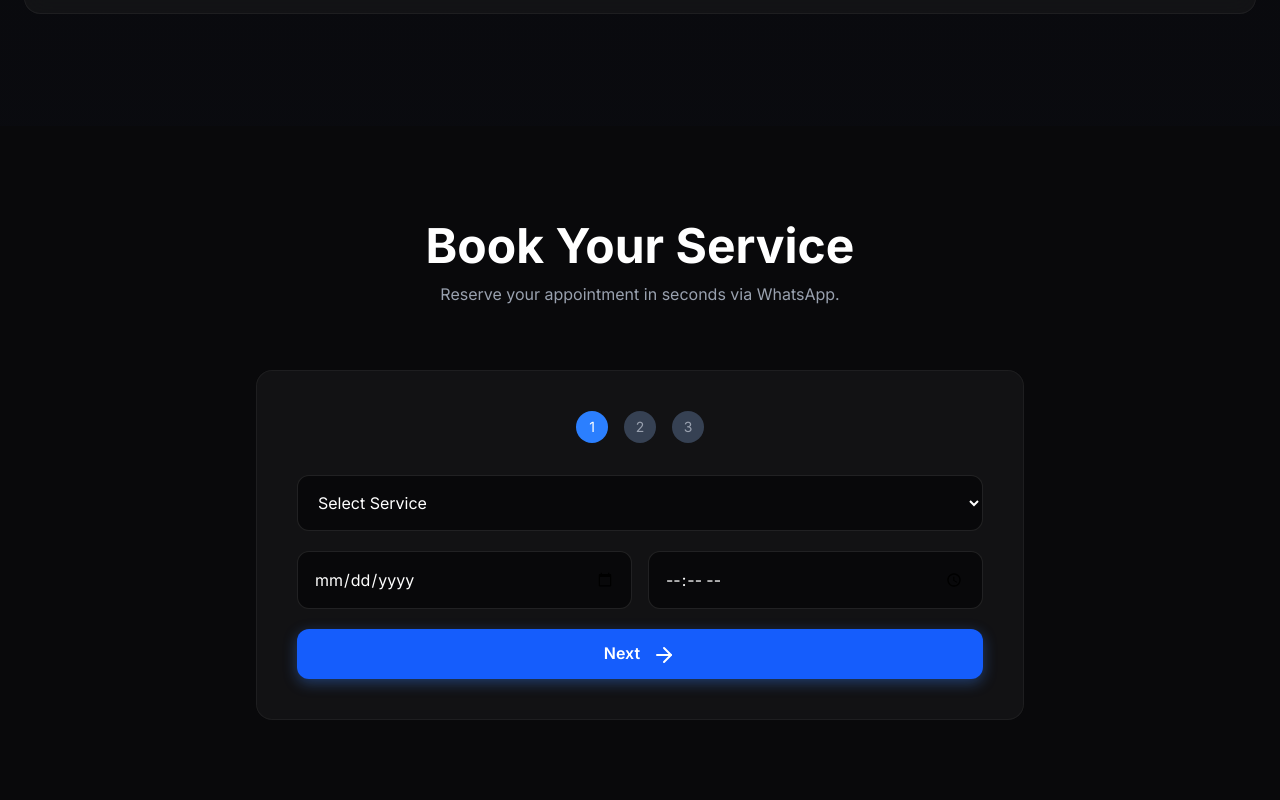
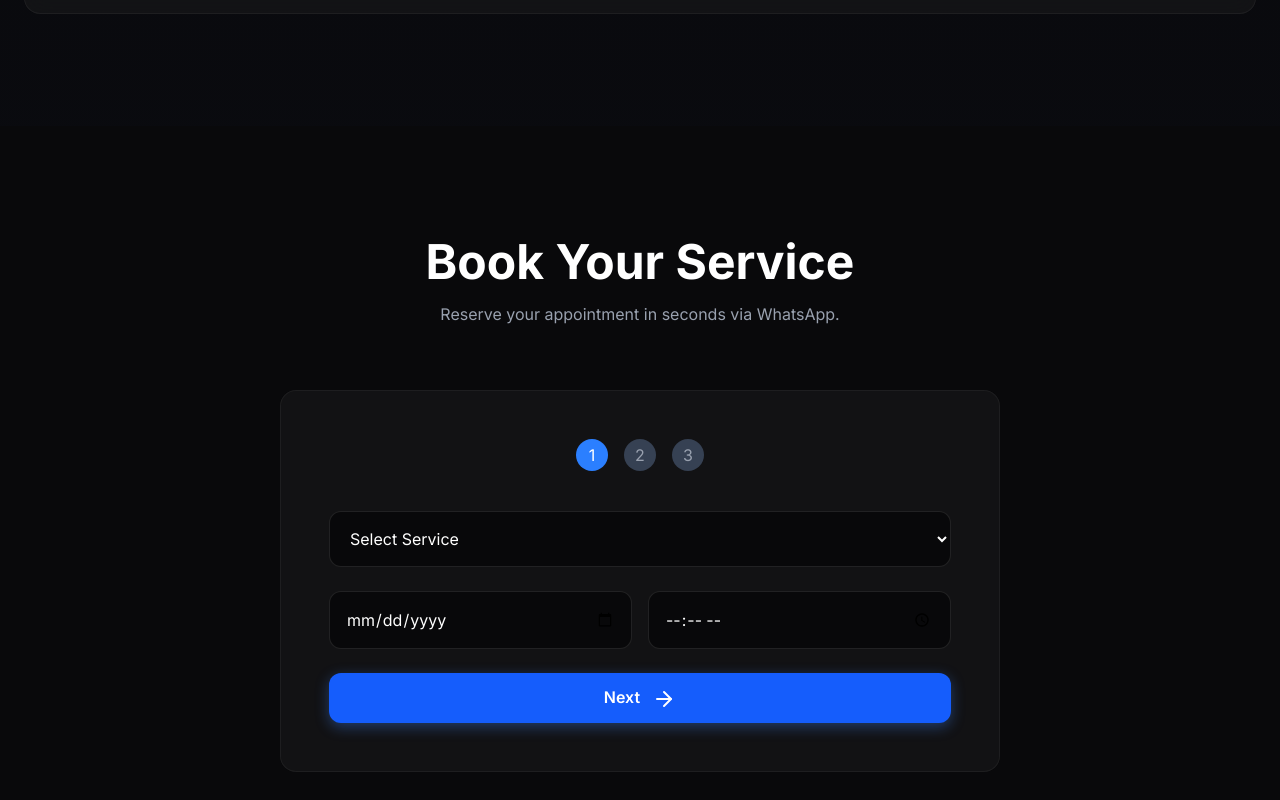
Before and after one commit to codewithayush-04/0001.in, a React (Vite) app: page / in a window 1280 px wide. Shown: the part 4460-5260 px from the top of the page. Built offline with nearby package versions, Linux system fonts and the light colour scheme.

Commit message:
final update

```diff
--- a/src/components/BookingForm.jsx
+++ b/src/components/BookingForm.jsx
@@ -39,9 +39,16 @@ const BookingForm = () => {
       (s) => s.value === formData.service
     );
 
-    const message = `🚗 *New Booking Request - 0001 Cars*\n\n👤 Name: ${formData.name}\n📞 Phone: ${formData.phone}\n🔧 Service: ${selectedService?.label}\n📅 Date: ${formData.date}\n⏰ Time: ${formData.time}`;
+    const message = `🚗 *New Booking Request - 0001 Cars*
 
-    const whatsappNumber = "917769970001";
+👤 Name: ${formData.name}
+📞 Phone: ${formData.phone}
+🔧 Service: ${selectedService?.label}
+📅 Date: ${formData.date}
+⏰ Time: ${formData.time}`;
+
+    const whatsappNumber = "917769970001"; // 🔥 your number
+
     const url = `https://wa.me/${whatsappNumber}?text=${encodeURIComponent(message)}`;
 
     window.open(url, "_blank");
@@ -51,22 +58,22 @@ const BookingForm = () => {
   };
 
   return (
-    <section id="book-now" className="py-16 md:py-24 px-4">
-      <div className="container mx-auto max-w-3xl">
+    <section id="book-now" className="py-28 relative">
+      <div className="container mx-auto px-6 max-w-3xl">
 
-        <motion.div className="text-center mb-10 md:mb-16">
-          <h2 className="text-2xl sm:text-3xl md:text-5xl font-bold mb-3">Book Your Service</h2>
-          <p className="text-gray-400 text-sm sm:text-base">
+        <motion.div className="text-center mb-16">
+          <h2 className="text-3xl md:text-5xl font-bold mb-4">Book Your Service</h2>
+          <p className="text-gray-400">
             Reserve your appointment in seconds via WhatsApp.
           </p>
         </motion.div>
 
-        <div className="glass-card p-4 sm:p-6 md:p-10 rounded-2xl">
+        <div className="glass-card p-8 md:p-12">
 
           {/* Steps */}
-          <div className="flex justify-center gap-3 sm:gap-4 mb-8">
+          <div className="flex justify-center gap-4 mb-10">
             {[1, 2, 3].map((s) => (
-              <div key={s} className={`w-7 h-7 sm:w-8 sm:h-8 text-sm rounded-full flex items-center justify-center ${
+              <div key={s} className={`w-8 h-8 rounded-full flex items-center justify-center ${
                 s <= step ? 'bg-blue-500 text-white' : 'bg-gray-700 text-gray-400'
               }`}>
                 {s < step ? <Check className="w-4 h-4" /> : s}
@@ -76,14 +83,14 @@ const BookingForm = () => {
 
           {/* Step 1 */}
           {step === 1 && (
-            <form onSubmit={handleNext} className="space-y-5">
+            <form onSubmit={handleNext} className="space-y-6">
 
               <select
                 name="service"
                 required
                 value={formData.service}
                 onChange={handleChange}
-                className="input-field w-full text-sm sm:text-base"
+                className="input-field w-full"
               >
                 <option value="">Select Service</option>
                 {serviceOptions.map((opt) => (
@@ -91,14 +98,14 @@ const BookingForm = () => {
                 ))}
               </select>
 
-              <div className="grid grid-cols-1 sm:grid-cols-2 gap-4">
+              <div className="grid md:grid-cols-2 gap-4">
                 <input
                   type="date"
                   name="date"
                   required
                   value={formData.date}
                   onChange={handleChange}
-                  className="input-field w-full"
+                  className="input-field"
                 />
                 <input
                   type="time"
@@ -106,11 +113,11 @@ const BookingForm = () => {
                   required
                   value={formData.time}
                   onChange={handleChange}
-                  className="input-field w-full"
+                  className="input-field"
                 />
               </div>
 
-              <button type="submit" className="btn-primary w-full py-3 text-sm sm:text-base">
+              <button type="submit" className="btn-primary w-full">
                 Next <ArrowRight className="inline ml-2" />
               </button>
             </form>
@@ -118,10 +125,10 @@ const BookingForm = () => {
 
           {/* Step 2 */}
           {step === 2 && (
-            <form onSubmit={handleSubmit} className="space-y-5">
+            <form onSubmit={handleSubmit} className="space-y-6">
 
               <div className="relative">
-                <User className="absolute left-3 top-3 w-4 h-4 sm:w-5 sm:h-5 text-gray-400" />
+                <User className="absolute left-3 top-3 w-5 h-5 text-gray-400" />
                 <input
                   type="text"
                   name="name"
@@ -129,12 +136,12 @@ const BookingForm = () => {
                   required
                   value={formData.name}
                   onChange={handleChange}
-                  className="input-field pl-9 sm:pl-10 w-full text-sm sm:text-base"
+                  className="input-field pl-10 w-full"
                 />
               </div>
 
               <div className="relative">
-                <PhoneIcon className="absolute left-3 top-3 w-4 h-4 sm:w-5 sm:h-5 text-gray-400" />
+                <PhoneIcon className="absolute left-3 top-3 w-5 h-5 text-gray-400" />
                 <input
                   type="tel"
                   name="phone"
@@ -142,16 +149,16 @@ const BookingForm = () => {
                   required
                   value={formData.phone}
                   onChange={handleChange}
-                  className="input-field pl-9 sm:pl-10 w-full text-sm sm:text-base"
+                  className="input-field pl-10 w-full"
                 />
               </div>
 
-              <div className="flex flex-col sm:flex-row justify-between gap-3">
-                <button type="button" onClick={() => setStep(1)} className="text-sm sm:text-base">
+              <div className="flex justify-between">
+                <button type="button" onClick={() => setStep(1)}>
                   Back
                 </button>
 
-                <button type="submit" className="btn-primary flex items-center justify-center gap-2 py-3 text-sm sm:text-base w-full sm:w-auto">
+                <button type="submit" className="btn-primary flex items-center gap-2">
                   {loading ? <Loader2 className="animate-spin w-4 h-4" /> : "Confirm Booking"}
                 </button>
               </div>
@@ -160,10 +167,10 @@ const BookingForm = () => {
 
           {/* Step 3 */}
           {step === 3 && (
-            <div className="text-center py-8 sm:py-10">
-              <Check className="w-10 h-10 sm:w-12 sm:h-12 text-green-500 mx-auto mb-4" />
-              <h3 className="text-xl sm:text-2xl font-bold">Redirected to WhatsApp</h3>
-              <p className="text-gray-400 text-sm sm:text-base">Please send the message to confirm booking.</p>
+            <div className="text-center py-10">
+              <Check className="w-12 h-12 text-green-500 mx-auto mb-4" />
+              <h3 className="text-2xl font-bold">Redirected to WhatsApp</h3>
+              <p className="text-gray-400">Please send the message to confirm booking.</p>
             </div>
           )}
 
```
